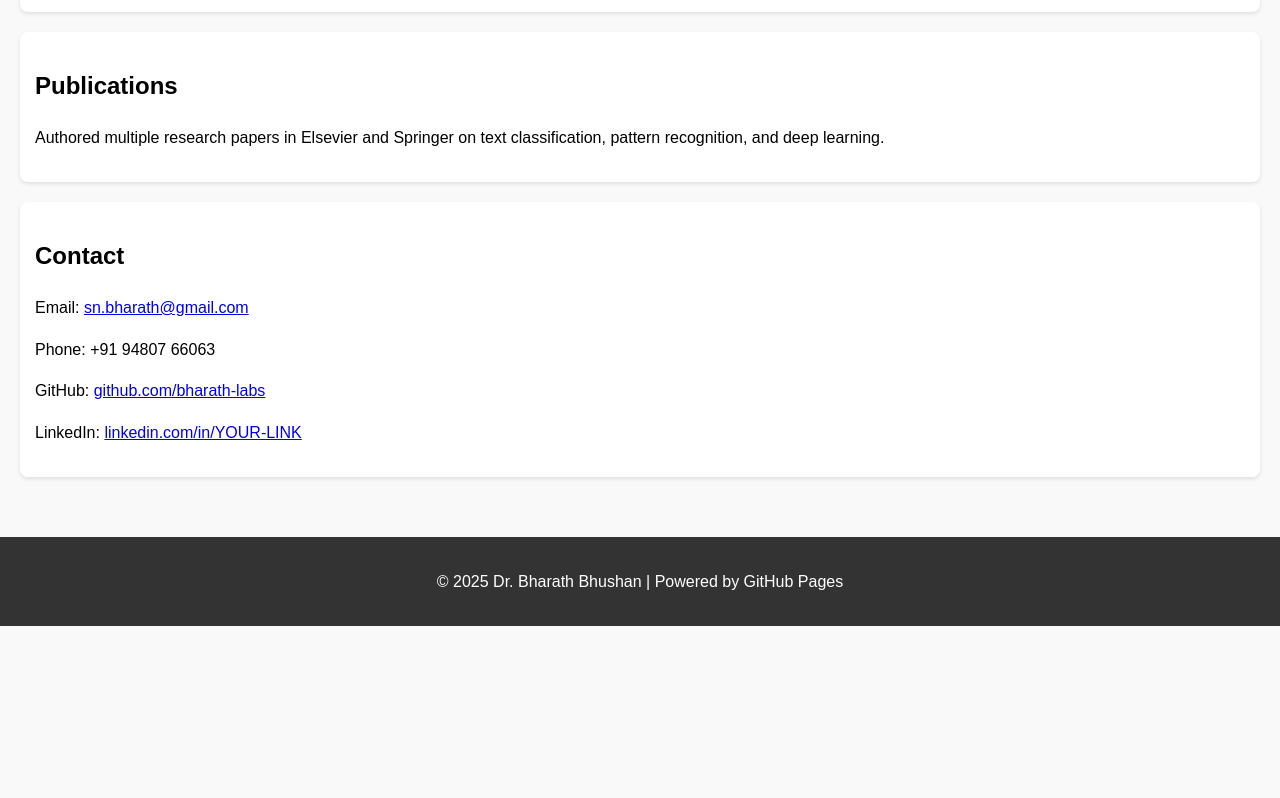
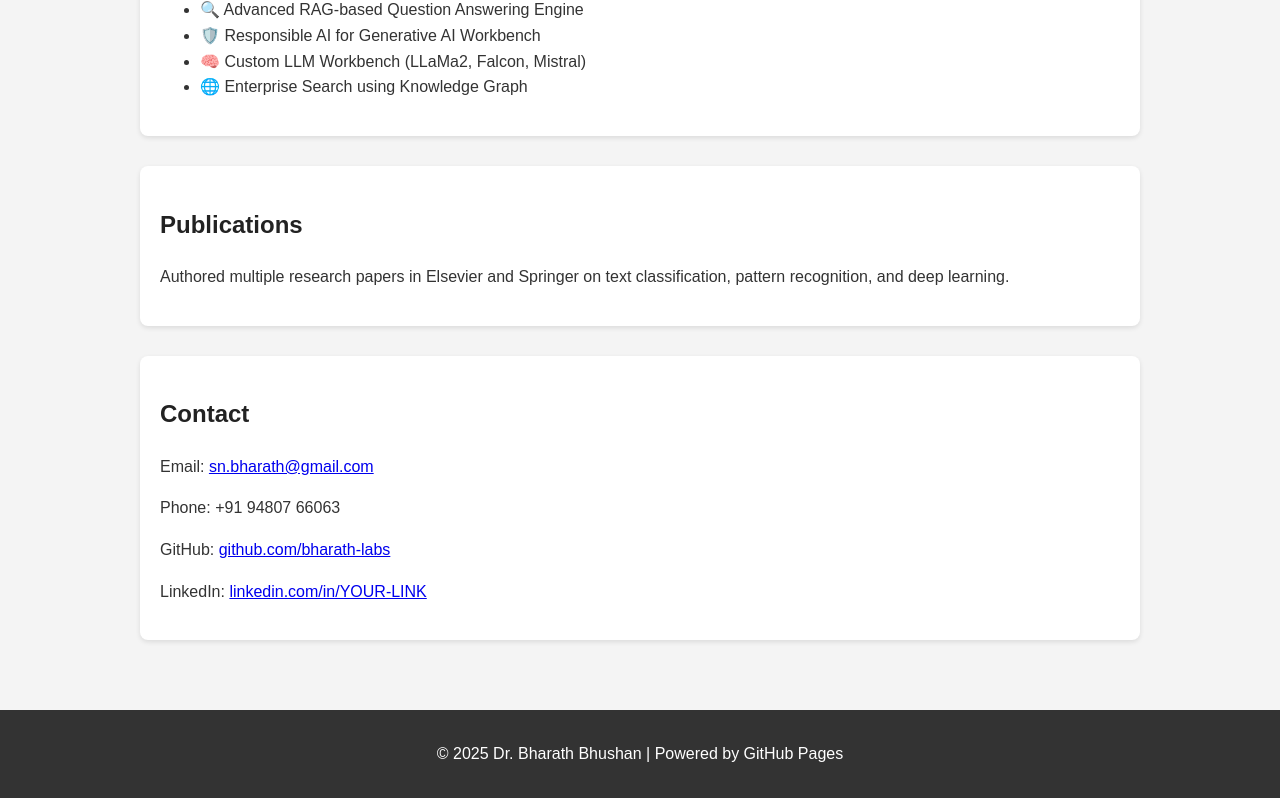
Before and after one commit to bharath-labs/my-site, a plain HTML site: page index.html in a window 1280 px wide. Shown: the part 1213-2011 px from the top of the page. Before the commit the page ends 1839 px from the top, so only its background shows below. Drawn offline with Linux system fonts and the light colour scheme.

Commit message:
Update style.css

```diff
--- a/style.css
+++ b/style.css
@@ -3,13 +3,14 @@ body {
   margin: 0;
   padding: 0;
   line-height: 1.6;
-  background-color: #f9f9f9;
+  background: #f4f4f4;
+  color: #333;
 }
 
 header {
   background: #333;
   color: #fff;
-  padding: 1rem 0;
+  padding: 20px 0;
   text-align: center;
 }
 
@@ -23,35 +24,29 @@ header nav a:hover {
   text-decoration: underline;
 }
 
-main {
+.container {
+  width: 90%;
+  max-width: 1000px;
+  margin: auto;
   padding: 20px;
 }
 
 section {
-  margin: 20px 0;
-  padding: 15px;
+  margin-bottom: 30px;
   background: #fff;
+  padding: 20px;
   border-radius: 8px;
-  box-shadow: 0px 2px 4px rgba(0,0,0,0.1);
+  box-shadow: 0 2px 5px rgba(0,0,0,0.1);
 }
 
-button {
-  background: #007acc;
-  color: white;
-  border: none;
-  padding: 10px 15px;
-  cursor: pointer;
-  border-radius: 5px;
-}
-
-button:hover {
-  background: #005f99;
+h1, h2 {
+  color: #222;
 }
 
 footer {
   background: #333;
   color: #fff;
   text-align: center;
-  padding: 1rem 0;
+  padding: 15px 0;
   margin-top: 20px;
 }
```
